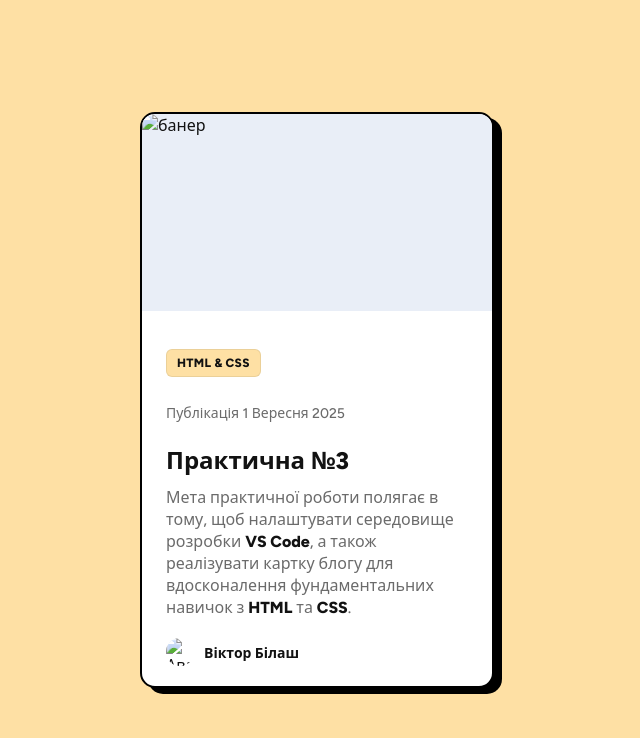
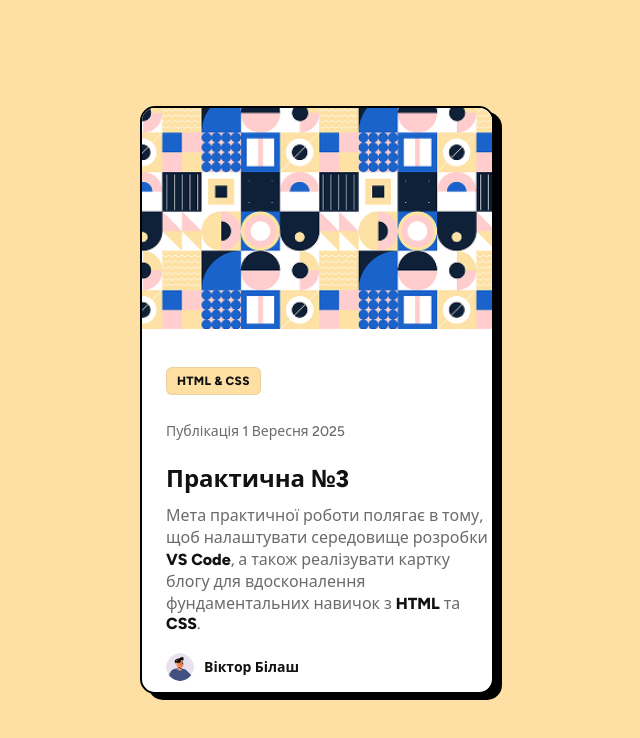
Before and after one commit to euprojects/blogcard, a plain HTML site: page index.html in a window 1280 px wide. Shown: the whole page, without its empty margins (323-963 px from the left). Drawn offline with Linux system fonts and the light colour scheme.

Commit message:
Update site

```diff
--- a/index.html
+++ b/index.html
@@ -110,7 +110,7 @@
   <article class="card" role="article">
     <div class="card__inner">
       <div class="card__media" aria-label="Мініатюра публікації">
-        <img class="card__img" src="assets/Blog-Image.png" alt="банер" />
+        <img class="card__img" src="assets/images/Blog-Image.png" alt="банер" />
       </div>
 
       <div class="card__body">
@@ -124,7 +124,7 @@
         </p>
 
         <footer class="card__footer">
-          <img class="avatar" src="assets/avatar_male.png" alt="Аватар" />
+          <img class="avatar" src="assets/images/avatar_male.png" alt="Аватар" />
           <span class="author">Віктор Білаш</span>
         </footer>
       </div>
```
